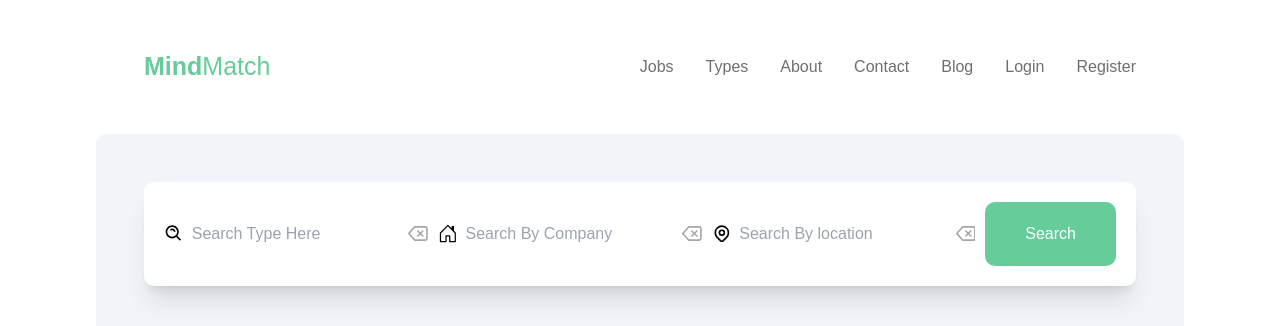
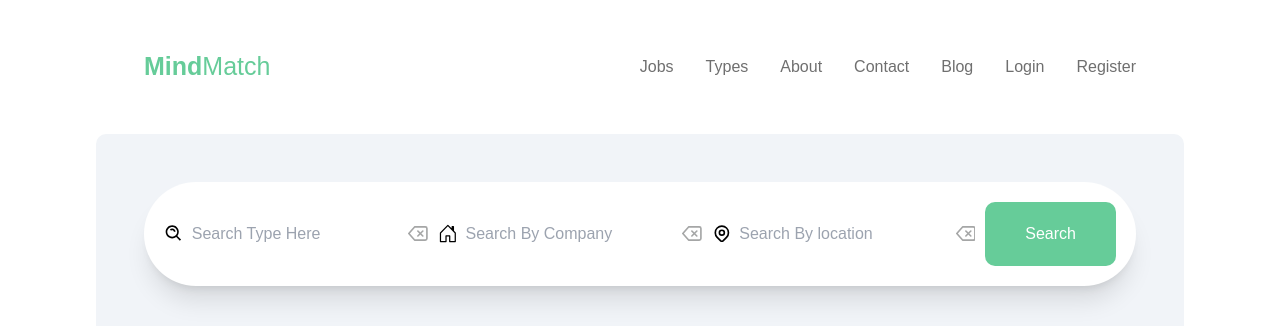
Before and after one commit to catharsis911/testproject, a React (Vite) app: page / in a window 1280 px wide. Shown: the top 326 px of the page. Built offline with nearby package versions, Linux system fonts and the light colour scheme.

Commit message:
add footer

```diff
--- a/src/App.jsx
+++ b/src/App.jsx
@@ -2,7 +2,6 @@ import { useState } from 'react'
 import NavBar from './Components/NavBar/NavBar'
 import Search from './Components/Search/Search'
 import Test from './Components/Test/TakeTest'
-import Value from './Components/Value/Value'
 import Footer from './Components/Footer/Footer'
 
 
@@ -15,7 +14,6 @@ function App() {
         <NavBar/>
         <Search/>
         <Test/>
-        <Value/>
         <Footer/>
       </div>
     </>
--- a/src/Components/Search/Search.jsx
+++ b/src/Components/Search/Search.jsx
@@ -9,7 +9,7 @@ const Search = () => {
         <div className='search grid gap-10 bg-greyIsh rounded-[10px] p-[3rem]'>
           <form action="">
 
-            <div className='firstDiv flex bg-white items-center justify-between rounded-[10px] gap-[10px] p-5 shadow-xl shadow-grayIsh'>
+            <div className='firstDiv flex bg-white items-center justify-between rounded-[100px] gap-[10px] p-5 shadow-xl shadow-grayIsh'>
 
               <div className='flex gap-2 items-center'>
                 <BiSearchAlt className='text-[25px] icon'/>
```
